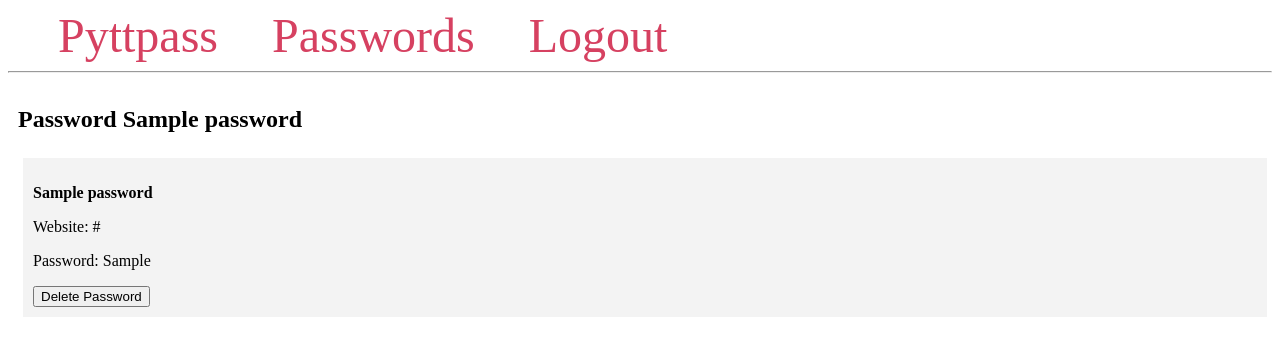
After one commit to dtyresson/flask-app, a Flask app: page /passwords/1/ in a window 1280 px wide. The commit adds this page. Shown: the top 346 px of the page. Run offline with Flask 3, Linux system fonts and the light colour scheme; a user stored in the database is signed in; tables that the repository leaves empty hold one stand-in row (values such as "Sample post"); parts of the project's set-up code (start-up, migrations or seed data) failed here and were passed over; some libraries are stand-ins or nearby versions.

Commit message:
Website functionality more complete

```diff
--- /dev/null
+++ b/pyttpass/app.py
@@ -0,0 +1,36 @@
+from flask import Flask
+from config import Config
+
+def create_app(config_class=Config):
+    app = Flask(__name__)
+    app.config.from_object(config_class)
+
+    # Initialize Flask extensions here
+    from pyttpass.extensions import db
+    from pyttpass.models import User, Password
+    db.init_app(app)
+    with app.app_context():
+        db.create_all()
+
+    from flask_bootstrap import Bootstrap
+    Bootstrap(app)
+
+    from flask_login import LoginManager
+    login_manager = LoginManager()
+    login_manager.init_app(app)
+
+    @login_manager.user_loader
+    def load_user(user_id):
+        return User.query.get(user_id)
+
+    # Register blueprints here
+    from pyttpass.main import main_bp
+    app.register_blueprint(main_bp)
+
+    from pyttpass.passwords import password_bp
+    app.register_blueprint(password_bp, url_prefix='/passwords')
+
+    from pyttpass.auth import auth_bp
+    app.register_blueprint(auth_bp, url_prefix='/auth')
+
+    return app
--- a/pyttpass/auth/routes.py
+++ b/pyttpass/auth/routes.py
@@ -52,7 +52,6 @@ def signup_post():
     # add the new user to the database
     db.session.add(new_user)
     db.session.commit()
-    print(f'Added new user: {new_user}')
 
     return redirect(url_for('auth.login'))
 
--- a/pyttpass/main/__init__.py
+++ b/pyttpass/main/__init__.py
@@ -1,5 +1,5 @@
 from flask import Blueprint
 
-bp = Blueprint('main', __name__)
+main_bp = Blueprint('main', __name__)
 
 from pyttpass.main import routes
--- a/pyttpass/main/routes.py
+++ b/pyttpass/main/routes.py
@@ -1,12 +1,12 @@
 from flask import render_template
 from flask_login import login_required, current_user
-from pyttpass.main import bp
+from pyttpass.main import main_bp
 
-@bp.route('/')
+@main_bp.route('/')
 def index():
     return render_template('index.html')
 
-@bp.route('/profile')
+@main_bp.route('/profile')
 @login_required
 def profile():
     return render_template('profile.html', name=current_user.name)
--- a/pyttpass/passwords/routes.py
+++ b/pyttpass/passwords/routes.py
@@ -1,18 +1,20 @@
-from flask import render_template, request, flash
+from flask import render_template, request, flash, redirect, url_for
+from flask_login import login_required
+
 from pyttpass.passwords import password_bp
 from pyttpass.extensions import db
 from pyttpass.models.passwords import Password, AddPassword
 
+
 @password_bp.route('/')
+@login_required
 def index():
     passwords = Password.query.all()
     return render_template('passwords/index.html', pwds=passwords)
 
-@password_bp.route('/passwords/')
-def passwords():
-    return render_template('passwords/passwords.html')
 
 @password_bp.route('/add_password/', methods=['GET', 'POST'])
+@login_required
 def add_password():
     form1 = AddPassword()
     if form1.validate_on_submit():
@@ -35,3 +37,20 @@ def add_password():
                     error
                 ), 'error')
         return render_template('passwords/add_password.html', form1=form1)
+
+#TODO: Create relation that ties password to user
+
+@password_bp.route('/<int:password_id>/')
+@login_required
+def show_password(password_id):
+    password = Password.query.get_or_404(password_id)
+    return render_template('passwords/password.html', pwd=password)
+
+
+@password_bp.post('/<int:password_id>/delete/')
+@login_required
+def del_password(password_id):
+    password = Password.query.get_or_404(password_id)
+    db.session.delete(password)
+    db.session.commit()
+    return redirect(url_for('passwords.index'))
--- a/pyttpass/templates/base.html
+++ b/pyttpass/templates/base.html
@@ -2,7 +2,7 @@
 <html lang="en">
 <head>
     <meta charset="UTF-8">
-    <title>{% block title %} {% endblock %} - FlaskApp</title>
+    <title>{% block title %} {% endblock %} - PyttPass</title>
     <style>
         h2 {
             width: 100%;
@@ -45,10 +45,9 @@
 </head>
 <body>
     <nav>
-        <a href="{{ url_for('main.index') }}">FlaskApp</a>
+        <a href="{{ url_for('main.index') }}">Pyttpass</a>
+        {% if current_user.is_authenticated %}
         <a href="{{ url_for('passwords.index') }}">Passwords</a>
-        <a href="{{ url_for('passwords.passwords') }}">Password</a>
-        {% if current_user.is_authenticated %}
         <a href="{{ url_for('auth.logout') }}" class="navbar-item">Logout</a>
         {% else %}
         <a href="{{ url_for('auth.login') }}">Login</a>
--- /dev/null
+++ b/pyttpass/templates/passwords/password.html
@@ -0,0 +1,23 @@
+{% extends 'base.html' %}
+
+{% block content %}
+    <title>{% block title %} Passwords {% endblock %}</title>
+    <div class="content">
+        <h2>Password  {{ pwd.name }}</h2>
+        <br>
+            <div class="post">
+                <p><b>{{ pwd.name }}</b></p>
+                <div class="Website">
+                    <p>Website: {{ pwd.website }}</p>
+                </div>
+                <div class="Value">
+                    <p>Password: {{ pwd.value }}</p>
+                </div>
+                <div>
+                    <form action="{{ url_for('passwords.del_password', password_id=pwd.id) }}" method="post">
+                        <button class="button is-block is-info is-large is-fullwidth" >Delete Password</button>
+                    </form>
+                </div>
+            </div>
+    </div>
+{% endblock %}
--- /dev/null
+++ b/wsgi.py
@@ -0,0 +1,4 @@
+from pyttpass import app
+
+if __name__ == "__main__":
+    app.run(host="0.0.0.0", port=8080)
```
Also changed, not shown: pyttpass/__init__.py (+3 -35 lines), pyttpass/password_generator/generator.py (+9 -17 lines), pyttpass/templates/passwords/add_password.html (+3 -8 lines), pyttpass/templates/passwords/index.html (+5 -7 lines), pyttpass/templates/passwords/passwords.html (deleted, +0 -8 lines).
